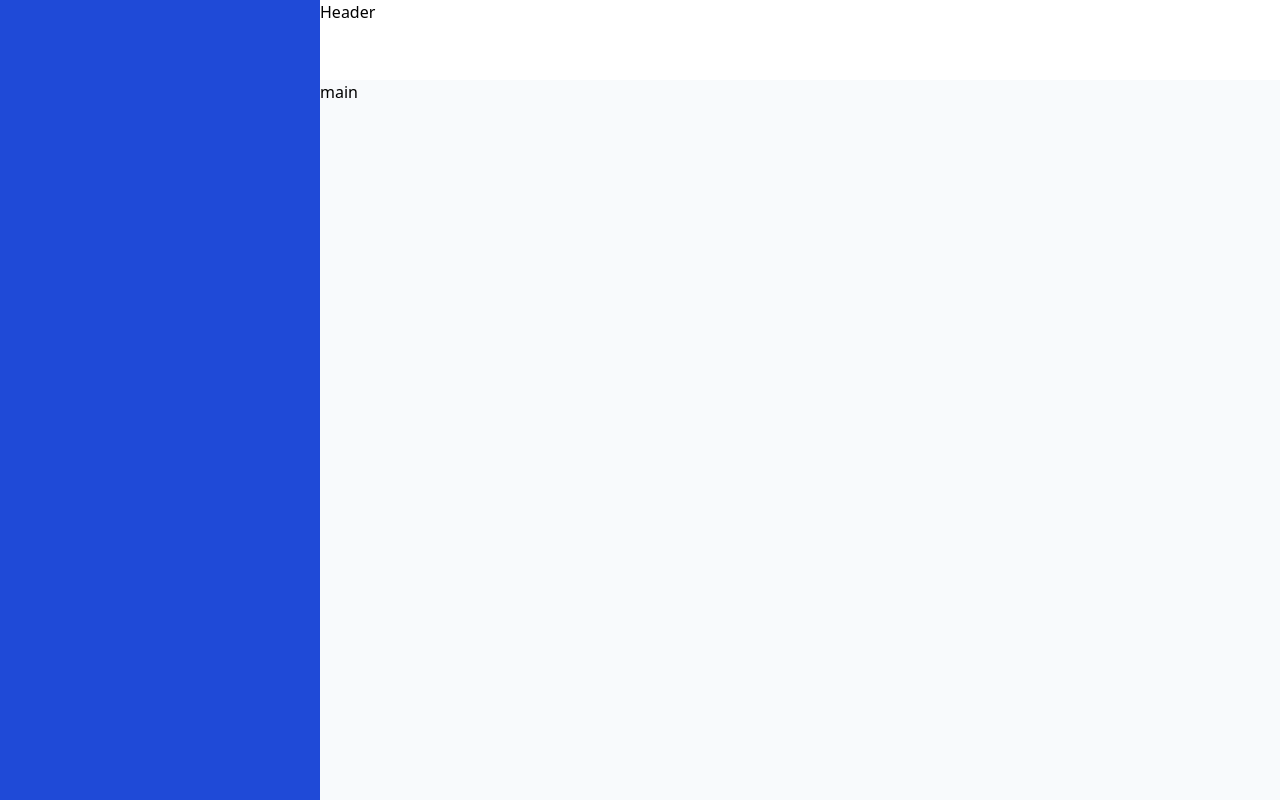
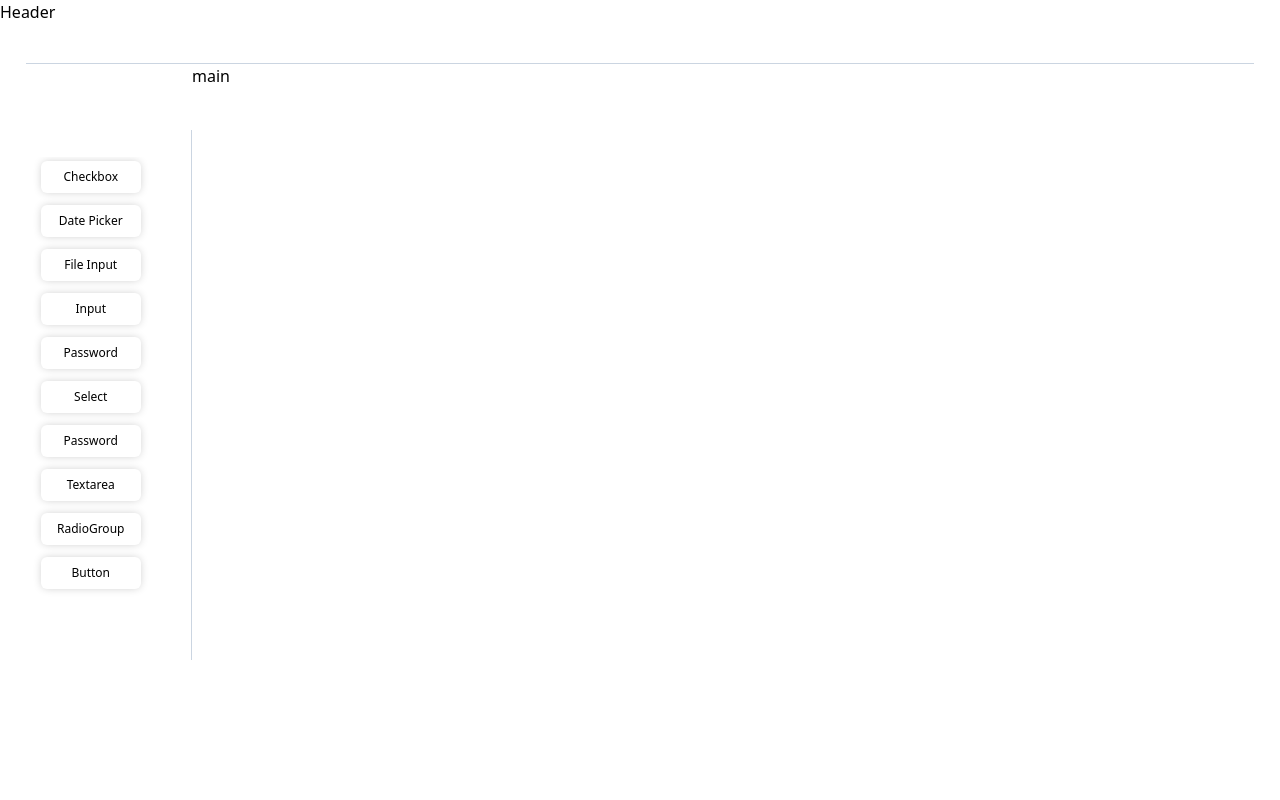
Before and after one commit to AriaNaderidev/dynamic-form-generator, a React (Vite) app: page / in a window 1280 px wide. Built offline with nearby package versions, Linux system fonts and the light colour scheme.

Commit message:
feat(sidebar): implement scrollable sidebar with form elements

```diff
--- a/src/index.css
+++ b/src/index.css
@@ -8,6 +8,12 @@ html,
 body,
 #root {
   height: 100%;
+  overflow: hidden;
+}
+
+:root {
+  --primary-bg-color: #ffffff;
+  --primary-border-color: #cbd5e1;
 }
 
 @layer components {
--- a/src/types/element.ts
+++ b/src/types/element.ts
@@ -1,3 +1,3 @@
 export type FormElementType = {
-  type: string;
+  els: string[];
 };
--- a/src/ui/AppLayout.tsx
+++ b/src/ui/AppLayout.tsx
@@ -9,15 +9,16 @@ const AppLayout: React.FC = () => {
   // const schema = sampleSchema as FormSchema;
 
   return (
-    <div className="grid h-screen grid-cols-[20rem_1fr] grid-rows-[1fr_9fr]">
-      <header className="">
+    <div className="grid h-screen grid-cols-[12rem_1fr] grid-rows-[4rem_1fr]">
+      <header className="col-start-1 -col-end-1 flex flex-col items-center justify-between bg-(--primary-bg-color)">
         <Header />
+        <hr className="w-[96%] text-(--primary-border-color)" />
       </header>
-      <main className="col-start-2 row-start-2 bg-slate-50">
+      <main className="col-start-2 row-start-2 bg-(--primary-bg-color)">
         <MainArea />
       </main>
-      <aside className="col-start-1 row-start-1 -row-end-1 flex h-screen items-center justify-center overflow-y-auto bg-[#1f4ad7] p-2">
-        {/* <SideBar /> */}
+      <aside className="flex h-[90%] items-center justify-center bg-(--primary-bg-color)">
+        <SideBar />
       </aside>
     </div>
   );
--- a/src/ui/FormElement.tsx
+++ b/src/ui/FormElement.tsx
@@ -5,7 +5,7 @@ type FormElementProps = {
 const FormElement: React.FC<FormElementProps> = ({ type }) => {
   return (
     <div
-      className="mb-2 inline-block w-[220px] cursor-pointer rounded border border-sky-200 text-center font-semibold text-slate-100 duration-120 hover:scale-105"
+      className="w-[100px] cursor-pointer rounded-md p-2 text-center text-xs font-medium text-black shadow-[0px_0px_9px_-1px_#c9c9c9] duration-200 hover:scale-[1.1]"
       draggable
     >
       <p>{type}</p>
--- a/src/ui/FormElementsList.tsx
+++ b/src/ui/FormElementsList.tsx
@@ -1,46 +1,27 @@
 import type { FormElementType } from "../types/element";
-
 import FormElement from "./FormElement";
 
-const formElements: FormElementType[] = [
-  { type: "Label" },
-  { type: "Text" },
-  { type: "Number" },
-  { type: "Checkbox" },
-  { type: "Select" },
-  { type: "Button" },
-  { type: "Color" },
-  { type: "Range" },
-  { type: "Date" },
-  { type: "Email" },
-  { type: "Image" },
-  { type: "Password" },
-  { type: "Radio" },
-  { type: "Search" },
-  { type: "Tel" },
-  { type: "Time" },
-  { type: "Url" },
-  { type: "week" },
-];
+const formElements: FormElementType = {
+  els: [
+    "Checkbox",
+    "Date Picker",
+    "File Input",
+    "Input",
+    "Password",
+    "Select",
+    "Password",
+    "Textarea",
+    "RadioGroup",
+    "Button",
+  ],
+};
 
 const FormElementsList = () => {
   return (
-    <div className="flex h-full w-full flex-col items-center p-1">
-      <fieldset className="flex w-[90%] flex-col items-center rounded border-2 border-white p-2">
-        <legend className="p-1 text-center font-bold text-white">Inputs</legend>
-
-        {/* {formElements.map((el) => (
-            if(el.type == )
-          <FormElement type={el.type} key={el.type} />
-        ))} */}
-      </fieldset>
-      <fieldset className="flex w-[90%] flex-col items-center rounded border-2 border-white p-2">
-        <legend className="p-1 text-center font-bold text-white">Inputs</legend>
-
-        {formElements.map((el) => (
-          <FormElement type={el.type} key={el.type} />
-        ))}
-      </fieldset>
+    <div className="flex h-[90%] w-[95%] flex-col items-center gap-3 overflow-y-scroll p-1">
+      {formElements.els.map((el) => (
+        <FormElement type={el} key={el} />
+      ))}
     </div>
   );
 };
--- a/src/ui/Header.tsx
+++ b/src/ui/Header.tsx
@@ -1,5 +1,5 @@
 const Header: React.FC = () => {
-  return <div>Header</div>;
+  return <div className="w-full">Header</div>;
 };
 
 export default Header;
--- a/src/ui/SideBar.tsx
+++ b/src/ui/SideBar.tsx
@@ -2,7 +2,7 @@ import FormElementsList from "./FormElementsList";
 
 const SideBar: React.FC = () => {
   return (
-    <div className="w-full rounded-xl border-2 border-dashed border-white">
+    <div className="flex h-[80%] w-full items-center border-r border-(--primary-border-color)">
       <FormElementsList />
     </div>
   );
```
